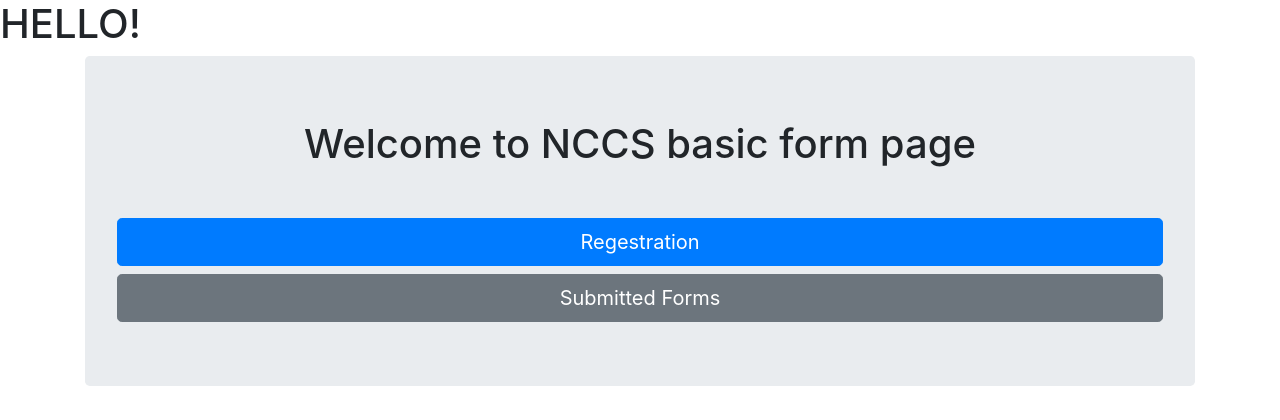
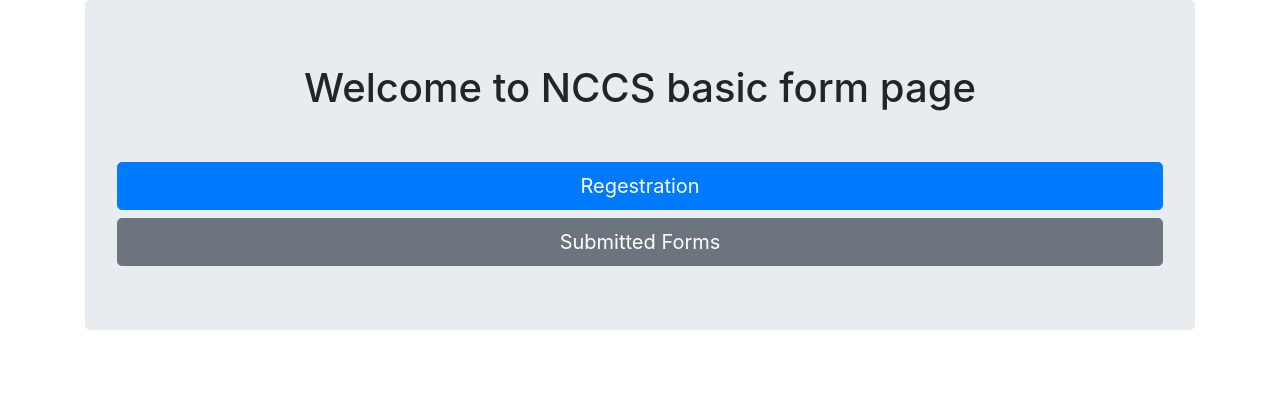
Before and after one commit to PaytonADugas/automate-form-proj, a Django app: page / in a window 1280 px wide. Shown: the top 420 px of the page. Run offline with Django 3.2, Linux system fonts and the light colour scheme; some libraries are stand-ins or nearby versions.

Commit message:
remove hello

```diff
--- a/automate_form/templates/form_app/form.html
+++ b/automate_form/templates/form_app/form.html
@@ -23,7 +23,6 @@
 
   </head>
   <body>
-      <h1>Hello!</h1>
     <div class="form-group">
       <div class="container">
         <div class="jumbotron">
--- a/automate_form/templates/form_app/index.html
+++ b/automate_form/templates/form_app/index.html
@@ -8,7 +8,6 @@
 
   </head>
   <body>
-    <h1>HELLO!</h1>
     <div class="container">
       <div class="jumbotron">
         <h1 style='text-align: center ; margin-bottom: 50px'>Welcome to NCCS basic form page</h1>
```
